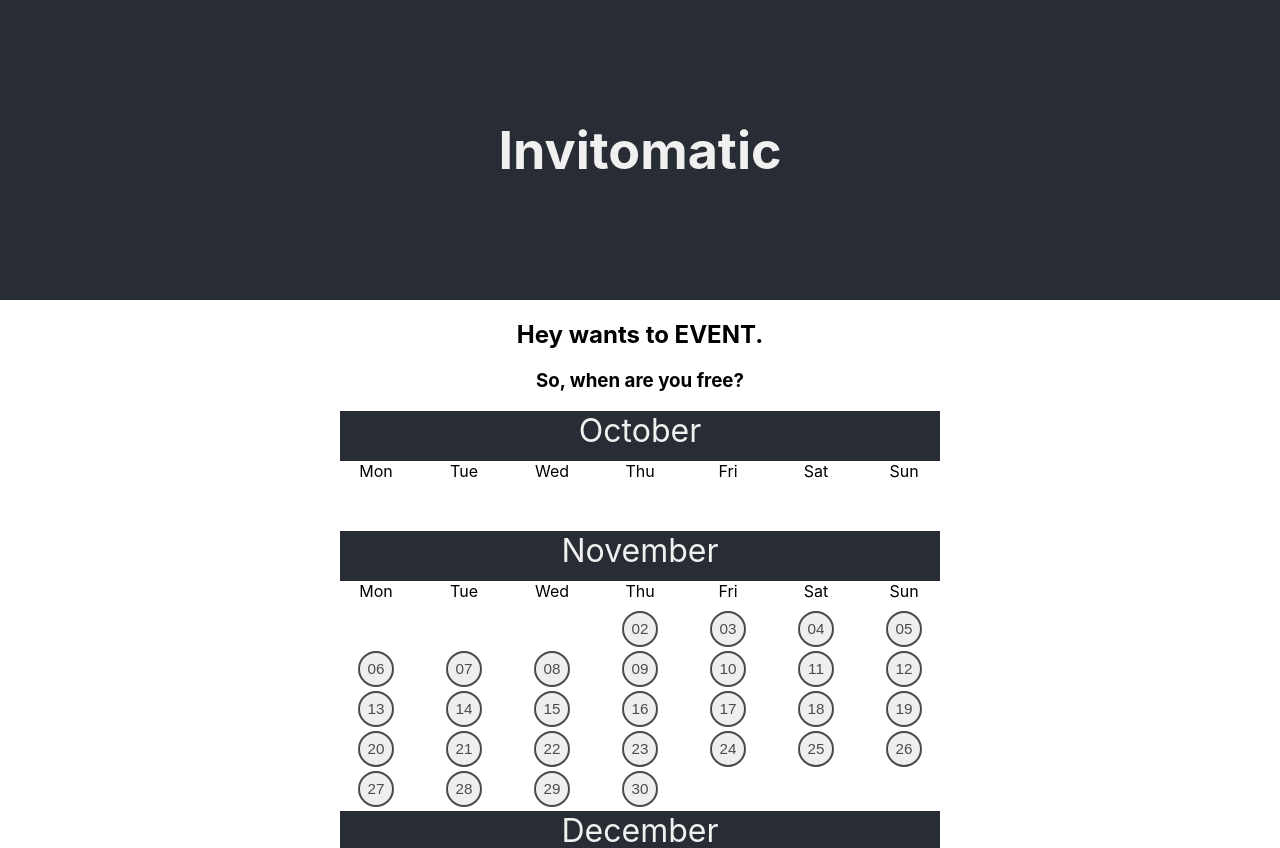
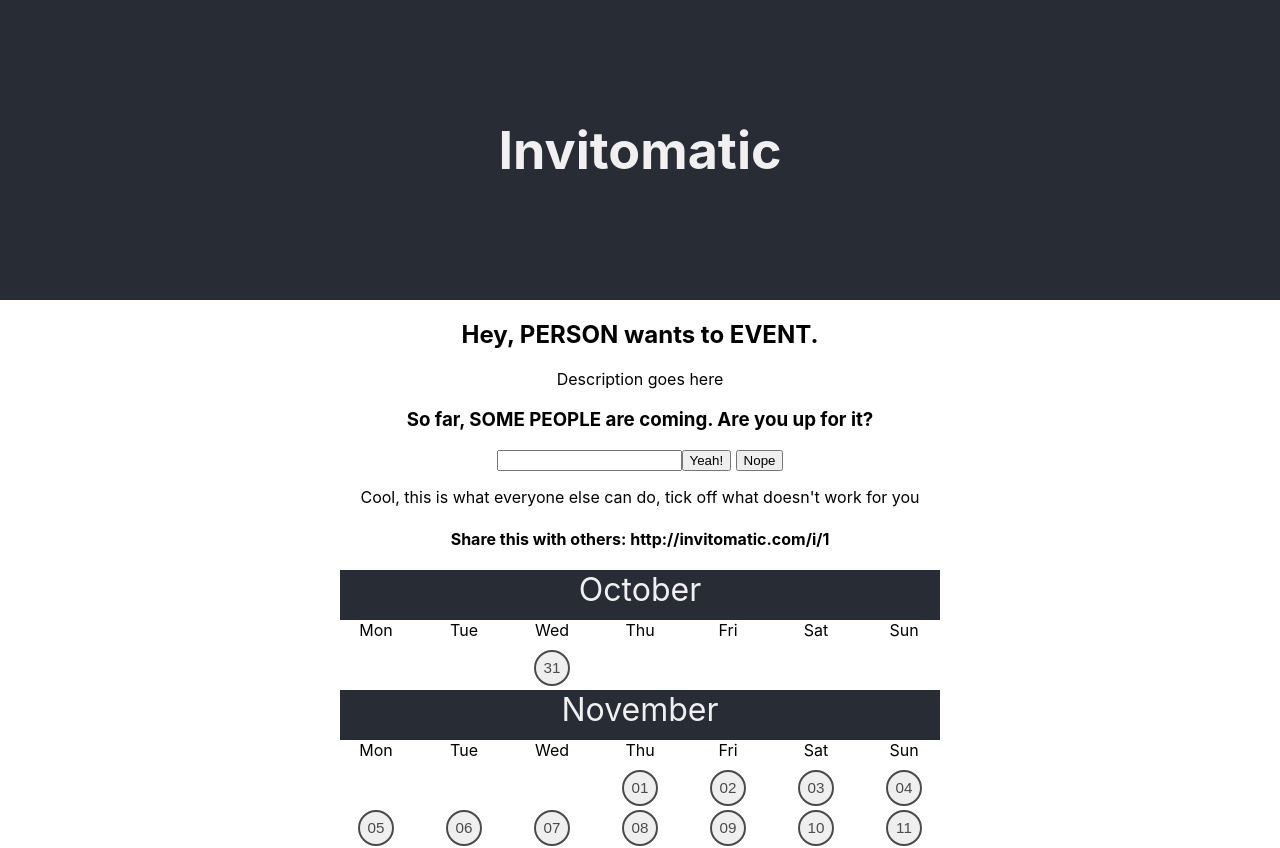
Before and after one commit to neosaurrrus/invitomatic, a React (Create React App) app: page /i/1 in a window 1280 px wide. Shown: the top 848 px of the page. Built offline with nearby package versions, Linux system fonts and the light colour scheme.

Commit message:
dirty fix for blanks, form skeleton

```diff
--- a/src/App.js
+++ b/src/App.js
@@ -50,8 +50,15 @@
           <header className="App-header">
           <h1>Invitomatic</h1>
           </header>
-          <h2>Hey wants to EVENT.</h2>
-          <h3>So, when are you free?</h3>
+          <section>
+            <h2>Hey, PERSON wants to EVENT.</h2>
+            <p>Description goes here</p>
+            <h3>So far, SOME PEOPLE are coming. Are you up for it?</h3>
+            <input></input><button>Yeah!</button> <button>Nope</button>
+            <p>Cool, this is what everyone else can do, tick off what doesn't work for you</p>
+            <h4> Share this with others: http://invitomatic.com{this.props.location.pathname}</h4>
+          </section>
+
           <Calendar
             addDay={this.addDay}
             addMonth={this.addMonth}
@@ -60,7 +67,7 @@
             daysOfWeek={this.state.daysOfWeek}
             toggleDoable={this.toggleDoable}
             />
-          <h4> Share this with others: http://invitomatic.com{this.props.location.pathname}</h4>
+
         </div>
       );
     }
--- a/src/Calendar.js
+++ b/src/Calendar.js
@@ -7,34 +7,31 @@
 
 class Calendar extends React.Component {
 
-    state = {
-        blankCount: 0
-    }
-    postDates = event => {
-        event.preventDefault();
-        console.log("this would submit the dates if I had implemented this")
-     }
 
 
 
-     calcBlanks(dayName){
-         console.log("calcBlanks" + dayName )
-         this.state.blankCount = 0
+
+     calcBlanks(dayName, modifier){
+        let shift = modifier;
          this.props.daysOfWeek.forEach((day,index) => {
              if (day === dayName ){
-                this.state.blankCount = index
+                shift += index
              }
          })
-        console.log(this.state.blankCount)
+         return shift;
      }
 
-     insertBlank(){
-        console.log("insertblank" + this.state.blankCount)
+     insertBlanksFirst(dayElement, index, shift){
         let blanks = []
-        for(let i=0;i<this.state.blankCount;i++){
+        for(let i=0;i<shift;i++){
             blanks.push(<div></div>)
         }
-        console.log(blanks)
+        blanks.push(<Day day={dayElement}
+            key={dayElement._d}
+            dayIndex={index}
+            toggleDoable={this.props.toggleDoable}
+            daysOfWeek = {this.props.daysOfWeek}
+        />)
         return blanks;
      }
 
@@ -42,7 +39,7 @@
         if (this.props.days.length === 0){
             let upcomingMonths = [];
             const upcomingDays = [];
-            const daysAhead = 74;
+            const daysAhead = 80;
             //Make the days
             for (let i = 1; i < daysAhead; i++) {
                  upcomingDays.push(moment().add(i, "days"));
@@ -91,11 +88,13 @@
                             {this.props.days.map((dayElement, index)=> {
 
                             if(dayElement.dayMonth===month){
-                                if(index === 0 ||dayElement.dayNumber === "01" && dayElement.dayName !== "Monday" ){
-                                  console.log(month + index)
-                                   this.calcBlanks(this.props.days[index].dayName)
-                                   index=index-1;
-                                   return this.insertBlank();
+
+                                if (index === 0) {
+                                    return this.insertBlanksFirst(dayElement, index, this.calcBlanks(this.props.days[0].dayName, 0))
+                                }
+
+                                if (dayElement.dayNumber === "01" && dayElement.dayName !== "Monday") {
+                                   return this.insertBlanksFirst(dayElement, index, this.calcBlanks(this.props.days[index - 1].dayName, 1));
                                 }
                                 return <Day day={dayElement}
                                         key={dayElement._d}
```
